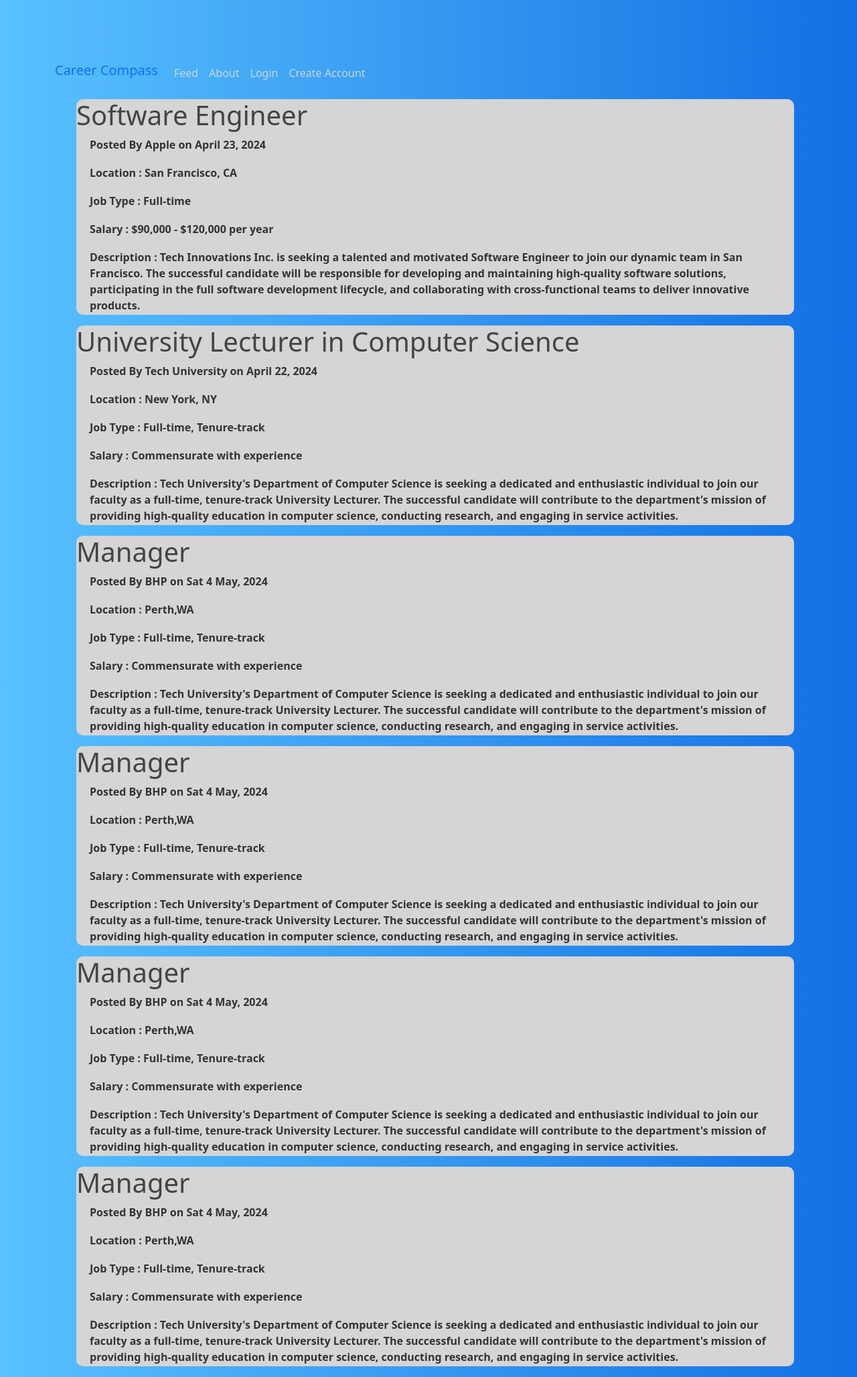
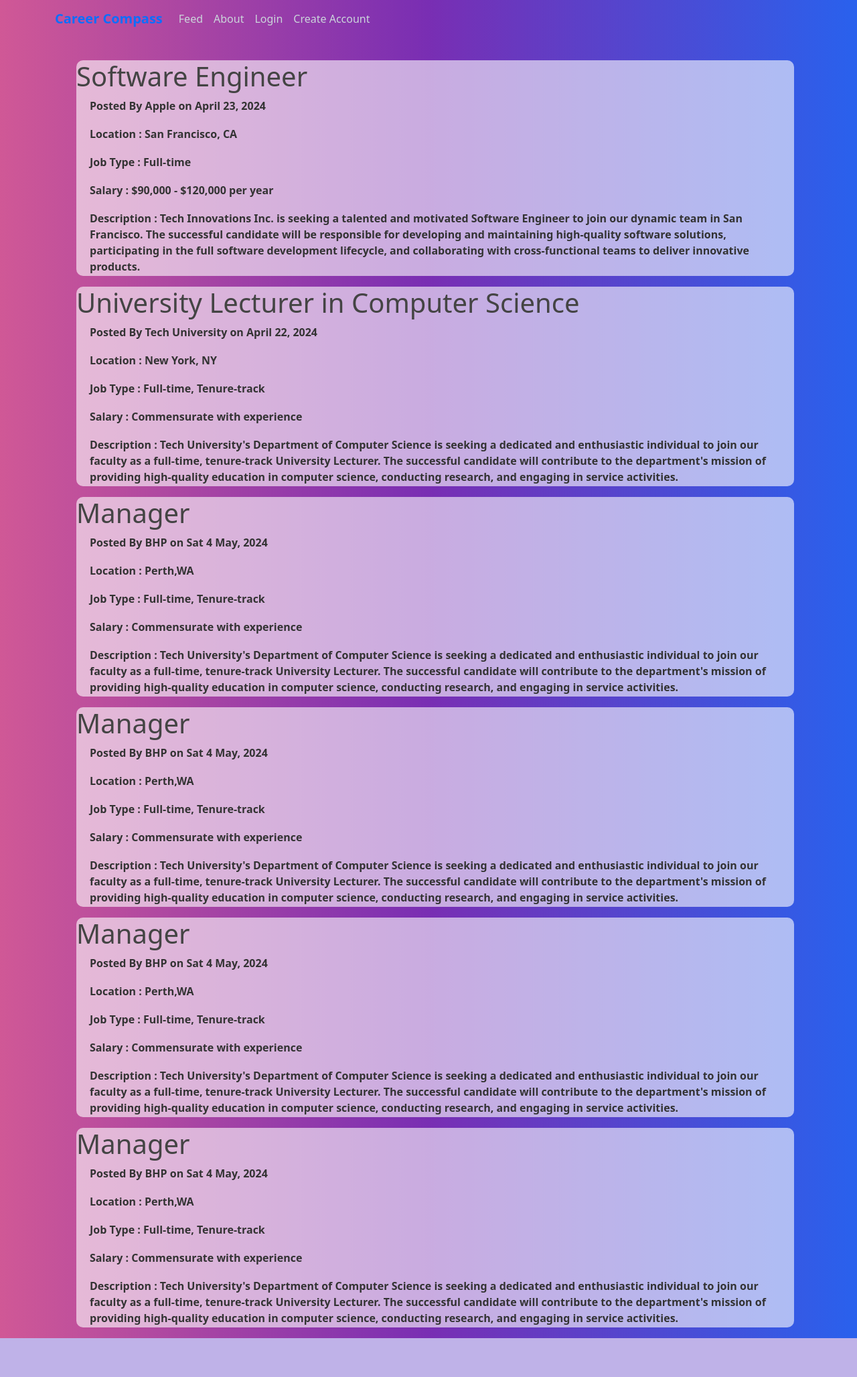
Before and after one commit to saundlj/AgileWebProj, a Flask app: page /feed in a window 1280 px wide. Shown: the whole page at 67% size. After the commit the page ends 1998 px from the top, so only its background shows below. Run offline with Flask 3, Linux system fonts and the light colour scheme.

Commit message:
Fixed the opacity problem with the "feedBox"

```diff
--- a/app/static/main.css
+++ b/app/static/main.css
@@ -92,21 +92,19 @@ body {
   }
 
 .feedBox{
-  background-color: rgb(214, 212, 212);
+  background: rgba(255, 255, 255, 0.6);
   margin-left: 20px;
   margin-top: 10px;
   border-radius: 10px;
+  border-color: linear-gradient(to right, #2961ed, #792eb3, #d05896);
   height: max-content;
 }
 
-.feedBox:hover{
-  opacity: 0.8;
-}
+
 .feedbox h1{
   padding-bottom: 2px;
   padding-left: 20px;
   margin-left: 10px;
-  opacity: 1;
 }
 
 .feedBox p{
@@ -115,10 +113,4 @@ body {
   font-weight: 550;
   padding-bottom: 2px;
   padding-left: 20px;
-  opacity: 1;
 }
-
-.gradient-background {
-  background: linear-gradient(to right, #59C2ff, #1270E3);  /* Initial gradient */
-  transition: background 0.5s ease; /* Smooth transition effect */
-}
--- a/app/templates/FeedPage.html
+++ b/app/templates/FeedPage.html
@@ -4,7 +4,7 @@
   <div class="container">
     <div class="row">
       {% for post in posts %}
-      <div class="col-md-12">
+      <div class="col-md-auto">
         <div class="affix feedBox">
           <h1>
             {{post.title}}
--- a/app/templates/layout.html
+++ b/app/templates/layout.html
@@ -18,14 +18,14 @@
     <title> No Title </title>
     {% endif %}
 </head>
-<body class="gradient-background">
+<body style="background: linear-gradient(to left, #2961ed, #792eb3, #d05896); min-height: 100vh;">
     <!-- Navigation Bar
         Source: https://www.youtube.com/watch?v=QnDWIZuWYW0 -->
     <header class="site-header">
-        <nav class="navbar navbar-expand-md .bg-, fixed, justify-content-center">
+        <nav class="navbar navbar-expand-md .bg-*, fixed-top">
           <div class="container">
-            <a class="navbar-brand mr-4 h1" href="{{url_for('about')}}">
-              Career Compass
+            <a class="navbar-brand mr-4" href="{{url_for('about')}}">
+              <span><strong>Career Compass</strong></span>
             </a>
             <button class="navbar-toggler" type="button" data-toggle="collapse" data-target="#navbarToggle" aria-controls="navbarToggle" aria-expanded="false" aria-label="Toggle navigation">
               <span class="navbar-toggler-icon"></span>
@@ -53,6 +53,27 @@
 
     <!-- Option 1: Bootstrap Bundle with Popper -->
     <script src="https://cdn.jsdelivr.net/npm/bootstrap@5.0.2/dist/js/bootstrap.bundle.min.js" integrity="sha384-MrcW6ZMFYlzcLA8Nl+NtUVF0sA7MsXsP1UyJoMp4YLEuNSfAP+JcXn/tWtIaxVXM" crossorigin="anonymous"></script>
+    <!-- Script for Scroll wheel -->
+    <script>
+      // JavaScript to handle scroll wheel event
+      document.getElementById('container').addEventListener('wheel', function(event) {
+          // Check if the scroll direction is up or down
+          var scrollDirection = event.deltaY > 0 ? 'down' : 'up';
+
+          // Adjust the scroll distance based on your preference
+          var scrollAmount = 100; // Adjust this value as needed
+
+          // Scroll up or down based on the scroll direction
+          if (scrollDirection === 'down') {
+              window.scrollBy(0, scrollAmount);
+          } else {
+              window.scrollBy(0, -scrollAmount);
+          }
+
+          // Prevent default scroll behavior
+          event.preventDefault();
+      });
+  </script>
 
 </body>
 </html>
```
Also changed, not shown: app/templates/AboutPage.html (+9 -2 lines).
